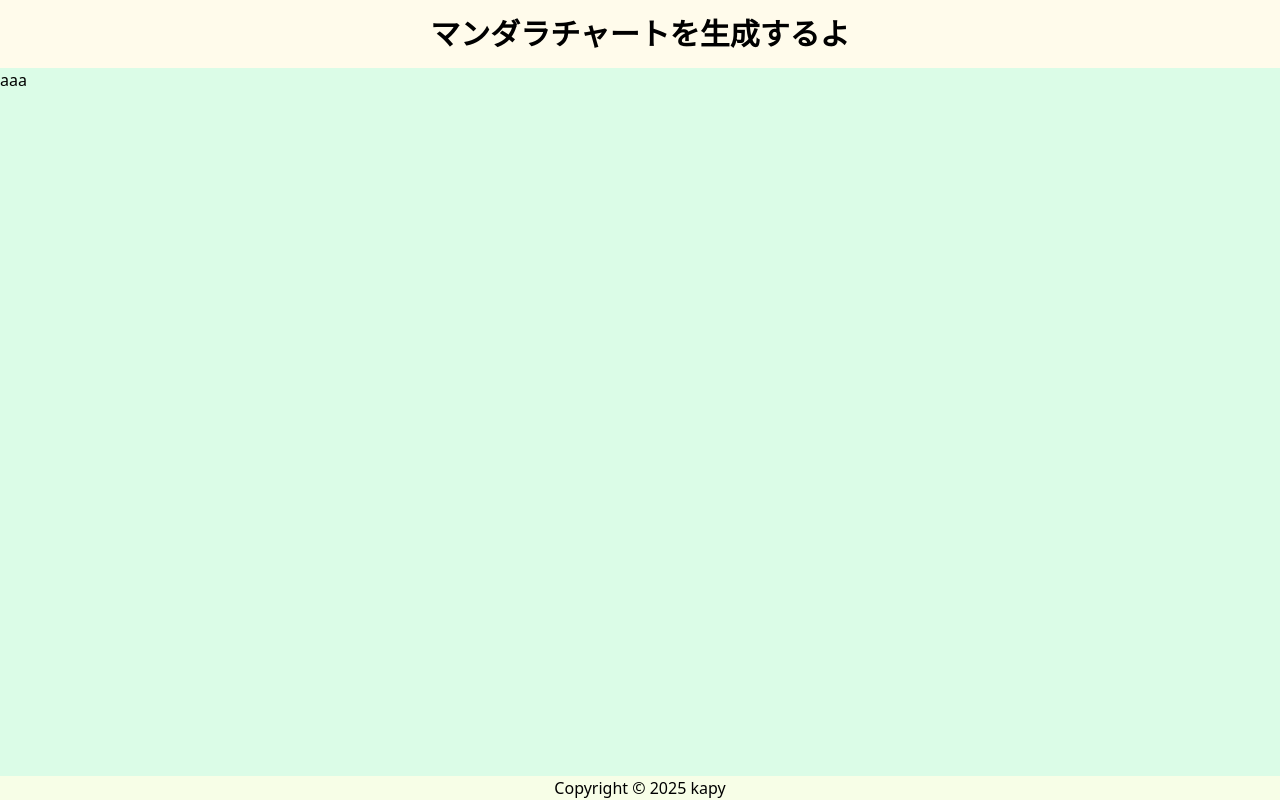
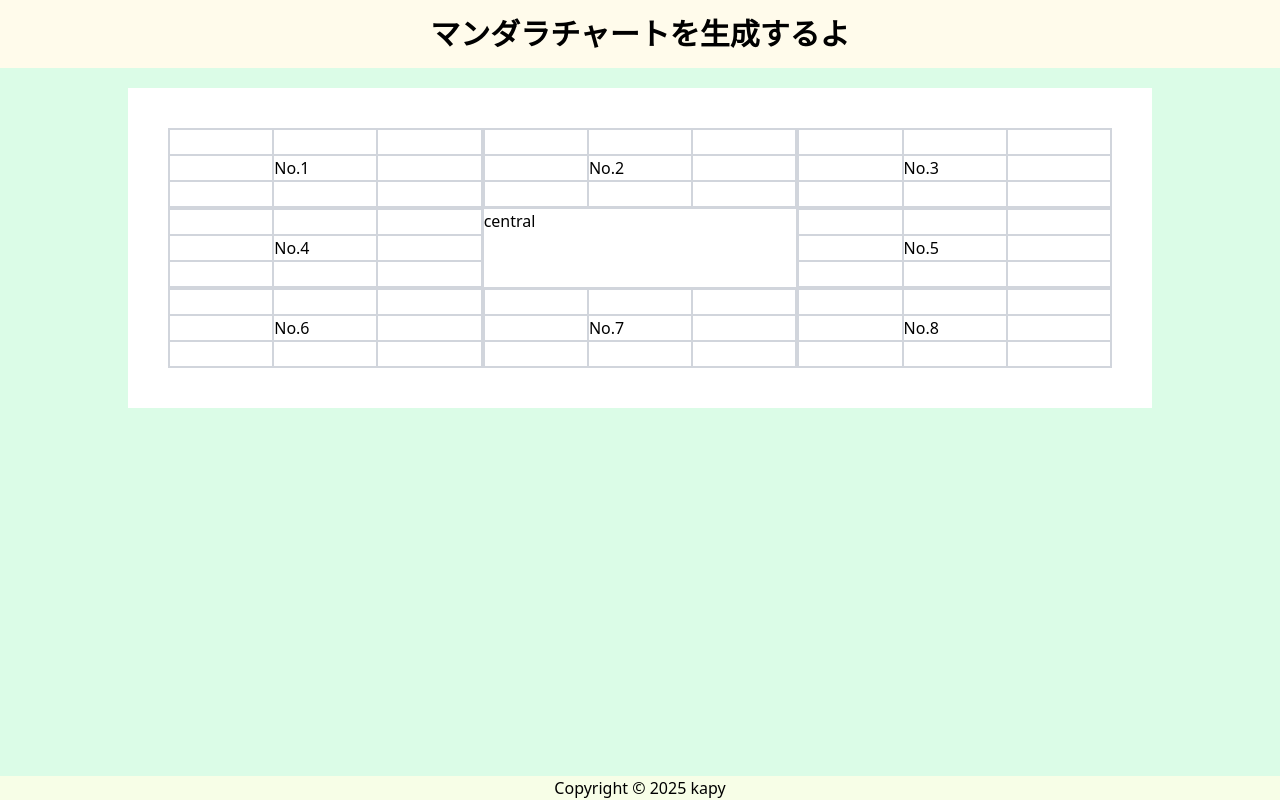
Before and after one commit to kapibara99/mandala_chart, a React (Vite) app: page / in a window 1280 px wide. Built offline with nearby package versions, Linux system fonts and the light colour scheme.

Commit message:
create masu component

```diff
--- a/src/components/chart/chartContext.tsx
+++ b/src/components/chart/chartContext.tsx
@@ -3,7 +3,7 @@ import { useState } from "react";
 import { createContext } from "react";
 import { DEFAULT_DATA } from "./chart.default";
 
-const ChartContext = createContext(DEFAULT_DATA);
+export const ChartContext = createContext(DEFAULT_DATA);
 
 export default function ChartContextElement({
   children,
--- /dev/null
+++ b/src/components/chart/chartItem.tsx
@@ -0,0 +1,24 @@
+import { useContext, useState } from "react";
+import { ChartContext } from "./chartContext";
+
+type itemModeType = "central" | "title" | "item";
+export default function ChartItem({
+  itemMode,
+  key,
+  value,
+}: {
+  itemMode: itemModeType;
+  key: string;
+  value: string;
+}) {
+  const chartContext = useContext(ChartContext);
+  return (
+    <div
+      data-key={key}
+      className="border border-gray-300"
+      style={{ color: chartContext.style.itemFontColor }}
+    >
+      <input type="text" name={`chart-${itemMode}-${key}`} value={value} />
+    </div>
+  );
+}
--- /dev/null
+++ b/src/components/chart/chartMasu.tsx
@@ -0,0 +1,70 @@
+import { useContext } from "react";
+import { ChartContext } from "./chartContext";
+import ChartItem from "./chartItem";
+
+export default function ChartMasu({
+  no,
+  title,
+}: {
+  no: number;
+  title: string;
+}) {
+  const chartContext = useContext(ChartContext);
+  if (!chartContext.content.items[no]) {
+    return <div>No Data</div>;
+  }
+  return (
+    <div
+      className="text-center m-auto border border-gray-300 grid grid-cols-3"
+      data-name={no}
+    >
+      <ChartItem
+        itemMode="item"
+        key={`item-${no}-${0}`}
+        value={chartContext.content.items[no].itemList[0]}
+      />
+      <ChartItem
+        itemMode="item"
+        key={`item-${no}-${1}`}
+        value={chartContext.content.items[no].itemList[1]}
+      />
+      <ChartItem
+        itemMode="item"
+        key={`item-${no}-${2}`}
+        value={chartContext.content.items[no].itemList[2]}
+      />
+
+      <ChartItem
+        itemMode="item"
+        key={`item-${no}-${3}`}
+        value={chartContext.content.items[no].itemList[3]}
+      />
+      <ChartItem
+        itemMode="title"
+        key={`item-${no}-title`}
+        value={chartContext.content.items[no].itemTitle}
+      />
+      <ChartItem
+        itemMode="item"
+        key={`item-${no}-${4}`}
+        value={chartContext.content.items[no].itemList[4]}
+      />
+
+      <ChartItem
+        itemMode="item"
+        key={`item-${no}-${5}`}
+        value={chartContext.content.items[no].itemList[5]}
+      />
+      <ChartItem
+        itemMode="item"
+        key={`item-${no}-${6}`}
+        value={chartContext.content.items[no].itemList[6]}
+      />
+      <ChartItem
+        itemMode="item"
+        key={`item-${no}-${7}`}
+        value={chartContext.content.items[no].itemList[7]}
+      />
+    </div>
+  );
+}
--- a/src/components/chart/main.tsx
+++ b/src/components/chart/main.tsx
@@ -1,14 +1,59 @@
-import ChartContextElement from "./chartContext";
+import { useContext } from "react";
+import ChartContextElement, { ChartContext } from "./chartContext";
+import ChartItem from "./chartItem";
+import ChartMasu from "./chartMasu";
 
-export default function MandalaChartMain({
-  children,
-}: {
-  children: React.ReactNode;
-}) {
+export default function MandalaChartMain() {
+  const chartContext = useContext(ChartContext);
+  if (chartContext.content.items.length !== 9) {
+    return <div>MandalaChart Error</div>;
+  }
   return (
-    <div className="h-full">
+    <div className="w-4/5 mt-5 m-auto p-10 bg-white">
       <ChartContextElement>
-        <div>{children}</div>
+        <div className="grid grid-cols-3">
+          <ChartMasu
+            title={chartContext.content.items[0].itemTitle}
+            no={0}
+            key={`masu-${0}`}
+          />
+          <ChartMasu
+            title={chartContext.content.items[1].itemTitle}
+            no={1}
+            key={`masu-${1}`}
+          />
+          <ChartMasu
+            title={chartContext.content.items[2].itemTitle}
+            no={2}
+            key={`masu-${2}`}
+          />
+          <ChartMasu
+            title={chartContext.content.items[3].itemTitle}
+            no={3}
+            key={`masu-${3}`}
+          />
+          <div className="border border-gray-300">central</div>
+          <ChartMasu
+            title={chartContext.content.items[4].itemTitle}
+            no={4}
+            key={`masu-${4}`}
+          />
+          <ChartMasu
+            title={chartContext.content.items[5].itemTitle}
+            no={5}
+            key={`masu-${5}`}
+          />
+          <ChartMasu
+            title={chartContext.content.items[6].itemTitle}
+            no={6}
+            key={`masu-${6}`}
+          />
+          <ChartMasu
+            title={chartContext.content.items[7].itemTitle}
+            no={7}
+            key={`masu-${7}`}
+          />
+        </div>
       </ChartContextElement>
     </div>
   );
--- a/src/main.tsx
+++ b/src/main.tsx
@@ -11,7 +11,7 @@ createRoot(document.getElementById("root")!).render(
   <StrictMode>
     <Base>
       <Header />
-      <MandalaChartMain>aaa</MandalaChartMain>
+      <MandalaChartMain />
       <Footer />
     </Base>
   </StrictMode>
```
